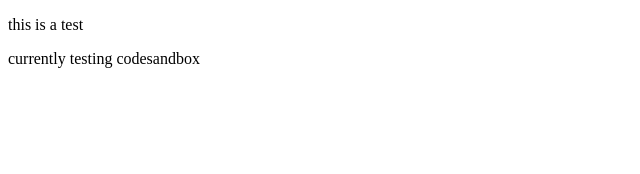
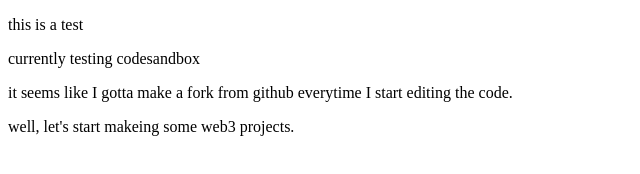
Before and after one commit to atsushi-mandai/JavascriptTest, a plain HTML site: page index.html in a window 1280 px wide. Shown: the whole page, without its empty margins (0-640 px from the left). Drawn offline with Linux system fonts and the light colour scheme.

Commit message:
initial commit

```diff
--- a/index.html
+++ b/index.html
@@ -4,5 +4,10 @@
   <body>
     <p>this is a test</p>
     <p>currently testing codesandbox</p>
+    <p>
+      it seems like I gotta make a fork from github everytime I start editing
+      the code.
+    </p>
+    <p>well, let's start makeing some web3 projects.</p>
   </body>
 </html>
```
Also changed, not shown: scripts/main.js (added), 1 other file.
